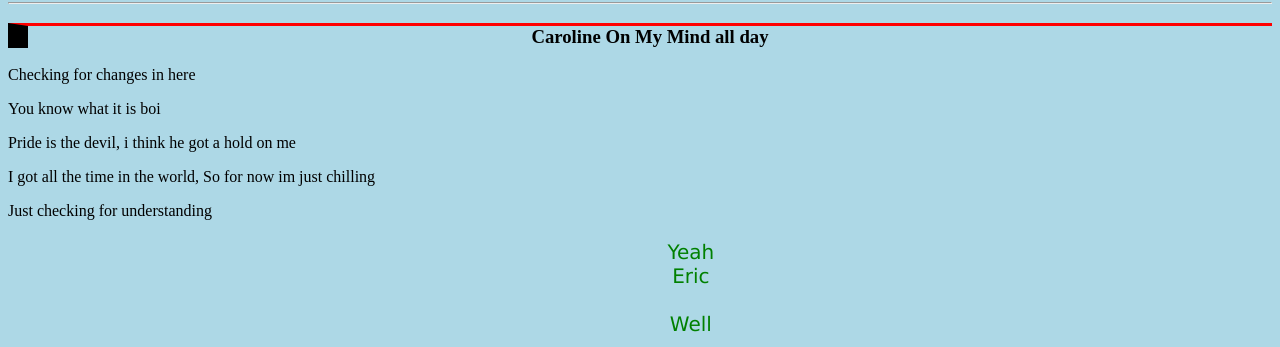
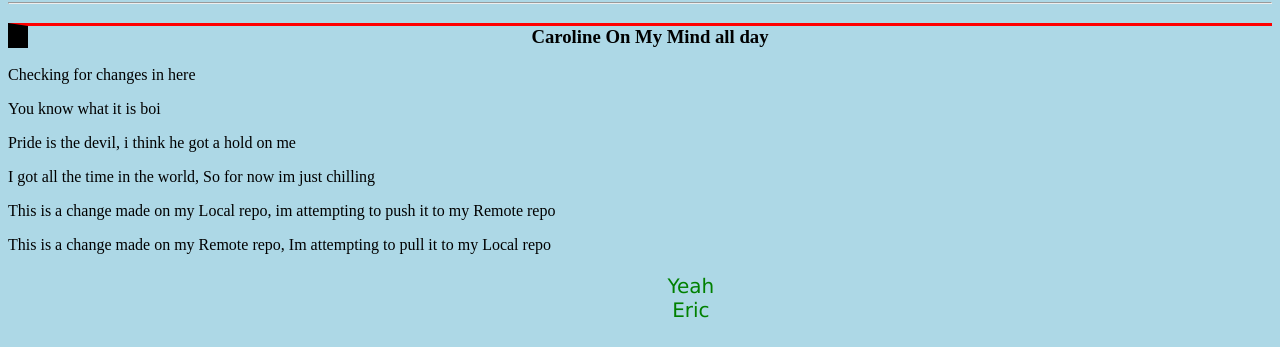
Before and after one commit to LogicsWrld/Lyrics-Practice-Project, a plain HTML site: page index.html in a window 1280 px wide. Shown: the part 438-785 px from the top of the page. Drawn offline with Linux system fonts and the light colour scheme.

Commit message:
Update index.html

```diff
--- a/index.html
+++ b/index.html
@@ -53,7 +53,8 @@
             <p>You know what it is boi</p>
             <p>Pride is the devil, i think he got a hold on me</p>
             <p>I got all the time in the world, So for now im just chilling</p>
-            <p>Just checking for understanding</p>
+            <p>This is a change made on my Local repo, im attempting to push it to my Remote repo</p>
+            <p>This is a change made on my Remote repo, Im attempting to pull it to my Local repo</p>
 
             <pre>
                 Yeah
```
